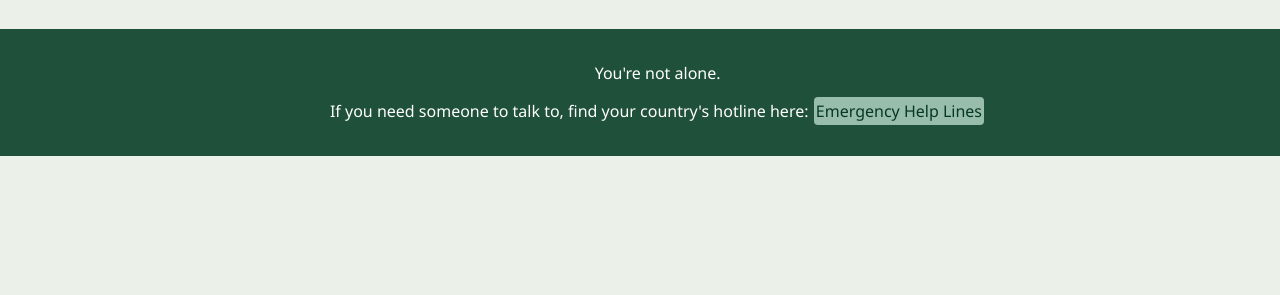
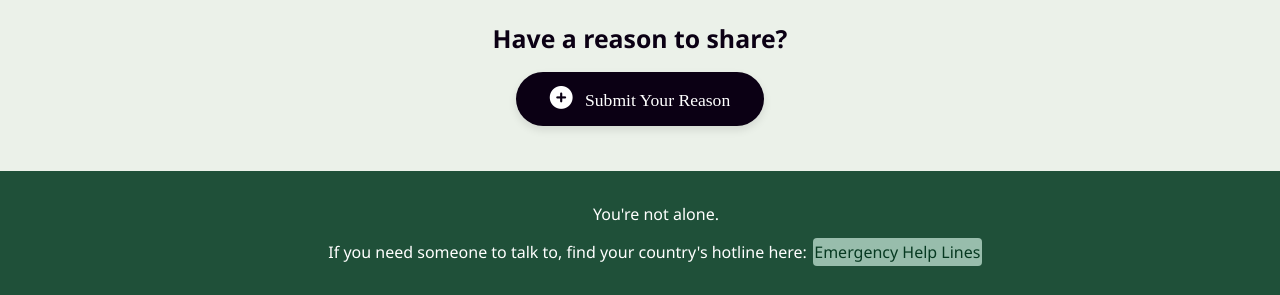
Before and after one commit to kanitafro/reasonstolive, a plain HTML site: page index.html in a window 1280 px wide. Shown: the part 1974-2269 px from the top of the page. Before the commit the page ends 2130 px from the top, so only its background shows below. Drawn offline with Linux system fonts and the light colour scheme.

Commit message:
added submission form

```diff
--- a/index.html
+++ b/index.html
@@ -5,6 +5,7 @@
   <meta name="viewport" content="width=device-width, initial-scale=1.0" />
   <title>Reasons to Live</title>
   <link rel="stylesheet" href="styles.css">
+  <link rel="stylesheet" href="https://cdnjs.cloudflare.com/ajax/libs/font-awesome/6.0.0/css/all.min.css">
 </head>
 <body>
   <header>
@@ -12,7 +13,9 @@
     <h1>Reasons to Live</h1>
   </div>
 </header>
-<div class="subtitle">
+
+<main class="main-container">
+  <div class="subtitle">
   <p>Your life is worth living. These are just some of the reminders.</p>
 </div>
 
@@ -21,47 +24,25 @@
       <!-- Cards will be added here via JavaScript -->
     </div>
   </div>
-<!--
-  <div class="submission-form">
-  <h3>Share Your Reason</h3>
-  <form id="reasonForm">
-    <div class="form-group">
-      <label for="type">Type:</label>
-      <select id="type" name="type" required>
-        <option value="">Select</option>
-        <option value="quote">Quote</option>
-        <option value="testimonial">Testimonial</option>
-        <option value="image">Image</option>
-      </select>
-    </div>
 
-    <div class="form-group" id="nameField">
-      <label for="name">Name or Alias:</label>
-      <input type="text" id="name" name="name">
-    </div>
-
-    <div class="form-group" id="contentField">
-      <label for="content" id="contentLabel">Content:</label>
-      <textarea id="content" name="content" required></textarea>
-    </div>
-
-    <button type="submit">Submit</button>
-  </form>
-
-  <div class="github-guide" id="imageGuide" style="display:none;">
-    <h4>For image submissions:</h4>
-    <p>1. Upload your image to <a href="https://github.com/kanitafro/reasonstolive" target="_blank">our GitHub repository</a></p>
-    <p>2. Use the caption above when submitting</p>
-    <a href="https://github.com/kanitafro/reasonstolive" class="github-button" target="_blank">
-      GitHub Repository
+  <div class="submission-cta">
+    <h3>Have a reason to share?</h3>
+    <a href="https://forms.gle/vFCW7XWY7F2R7xeV8" class="submission-button" target="_blank">
+      <i class="fas fa-plus-circle"></i> Submit Your Reason
     </a>
   </div>
-</div>
--->
+
+  </main>
+
+
   <footer>
-    <p>You're not alone.</p>
-    <p>If you need someone to talk to, find your country's hotline here: <a class="help-button" href="https://blog.opencounseling.com/suicide-hotlines/" target="_blank" rel="noopener noreferrer">Emergency Help Lines</a></p>
+    <div class="footer-content"></div>
+      <p>You're not alone.     </p>
+      <p>If you need someone to talk to, find your country's hotline here: <a class="help-button" href="https://blog.opencounseling.com/suicide-hotlines/" target="_blank" rel="noopener noreferrer">Emergency Help Lines</a></p>
+     </div>
   </footer>
+
+
 
   <script src="script.js"></script>
 </body>
--- a/styles.css
+++ b/styles.css
@@ -1,11 +1,20 @@
 body {
-  margin: 0;
   font-family: 'Segoe UI', sans-serif;
   background-color: #ebf1e9;
   color: #333;
+  margin: 0;
+  padding: 0;
   display: flex;
   flex-direction: column;
   min-height: 100vh;
+}
+
+.main-container {
+  max-width: 1200px; /* Optimal reading width */
+  width: 100%;
+  margin: 0 auto;
+  padding: 0 20px;
+  box-sizing: border-box;
 }
 /*
 header {
@@ -208,11 +217,6 @@ header h1 {
 }
 
 .quote-author {
-  /*display: block;
-  text-align: right;
-  font-weight: bold;
-  margin-top: 0.5rem;
-  font-style: normal;*/
   text-align: right;
   font-weight: normal; /* Changed from bold for better script look */
   margin-top: 0.5rem;
@@ -222,68 +226,52 @@ header h1 {
   font-size: 1.0rem;
 }
 
-/*
-.submission-form {
-  background: #f8f9fa;
-  border-top: 3px solid #1f5039;
-  padding: 2rem;
-  margin: 3rem auto 0;
-  max-width: 800px;
+/* Submission CTA Styles */
+.submission-cta {
+  text-align: center;
+  background-color: #ebf1e9;
+  margin: 1rem 0;
 }
 
-.submission-form h3 {
-  color: #1f5039;
-  text-align: center;
-  margin-bottom: 1.5rem;
+.submission-cta h3 {
+  color: #0B0014;
+  font-size: 1.55rem;
+  margin-bottom: 1rem;
 }
 
-.form-group {
-  margin-bottom: 1.5rem;
+.submission-button {
+  display: inline-block;
+  background-color: #0B0014;
+  color: white;
+  font-family: 'Times New Roman', Times, serif;
+  font-size: 1.1rem;
+  padding: 0.8rem 2rem;
+  border-radius: 50px;
+  text-decoration: none;
+  margin-top: 0.1rem;
+  margin-bottom: 1.8rem;
+  transition: all 0.3s ease;
+  box-shadow: 0 4px 8px rgba(0,0,0,0.1);
+  border: 2px solid transparent;
 }
 
-.form-group label {
-  display: block;
-  margin-bottom: 0.5rem;
-  font-weight: bold;
+.submission-button:hover {
+  background-color: #16402b;
+  transform: translateY(-2px);
+  box-shadow: 0 6px 12px rgba(0,0,0,0.15);
+  border-color: rgba(255,255,255,0.7);
 }
 
-.form-group select,
-.form-group input,
-.form-group textarea {
-  width: 100%;
-  padding: 0.8rem;
-  border: 1px solid #ddd;
-  border-radius: 0;
-  font-family: inherit;
+.submission-button i {
+  margin-right: 0.5rem;
+  font-size: 1.3em;
 }
 
-.form-group textarea {
-  min-height: 120px;
+.submission-cta p {
+  color: red;
+  font-size: 1.1rem;
+  margin-top: 1.5rem;
 }
-
-#imageNotice {
-  background: #fff3cd;
-  padding: 1rem;
-  border-left: 3px solid #ffc107;
-}
-
-button[type="submit"] {
-  background: #1f5039;
-  color: white;
-  border: none;
-  padding: 0.8rem 2rem;
-  cursor: pointer;
-  transition: background 0.3s;
-}
-
-button[type="submit"]:hover {
-  background: #2d2d2d;
-}
-*/
-
-
-
-
 
 .help-button {
   background-color: #98bdac;
@@ -300,12 +288,19 @@ button[type="submit"]:hover {
 }
 
 footer {
+  /*border: 2px solid red; /* Debug only */
   background-color: #1f5039;
   color: white;
   text-align: center;
-  padding: 1.1rem;
-  margin-top: 1.2rem;
+  padding: 1rem;
   width: 100%;
+  /*margin-top: 6.2; /* Ensures footer stays at bottom */
+}
+
+.footer-content {
+  max-width: 800px;
+  margin: 0 auto; /* Centers content horizontally */
+  line-height: 1.6;
 }
 
 /* Responsive masonry columns */
```
